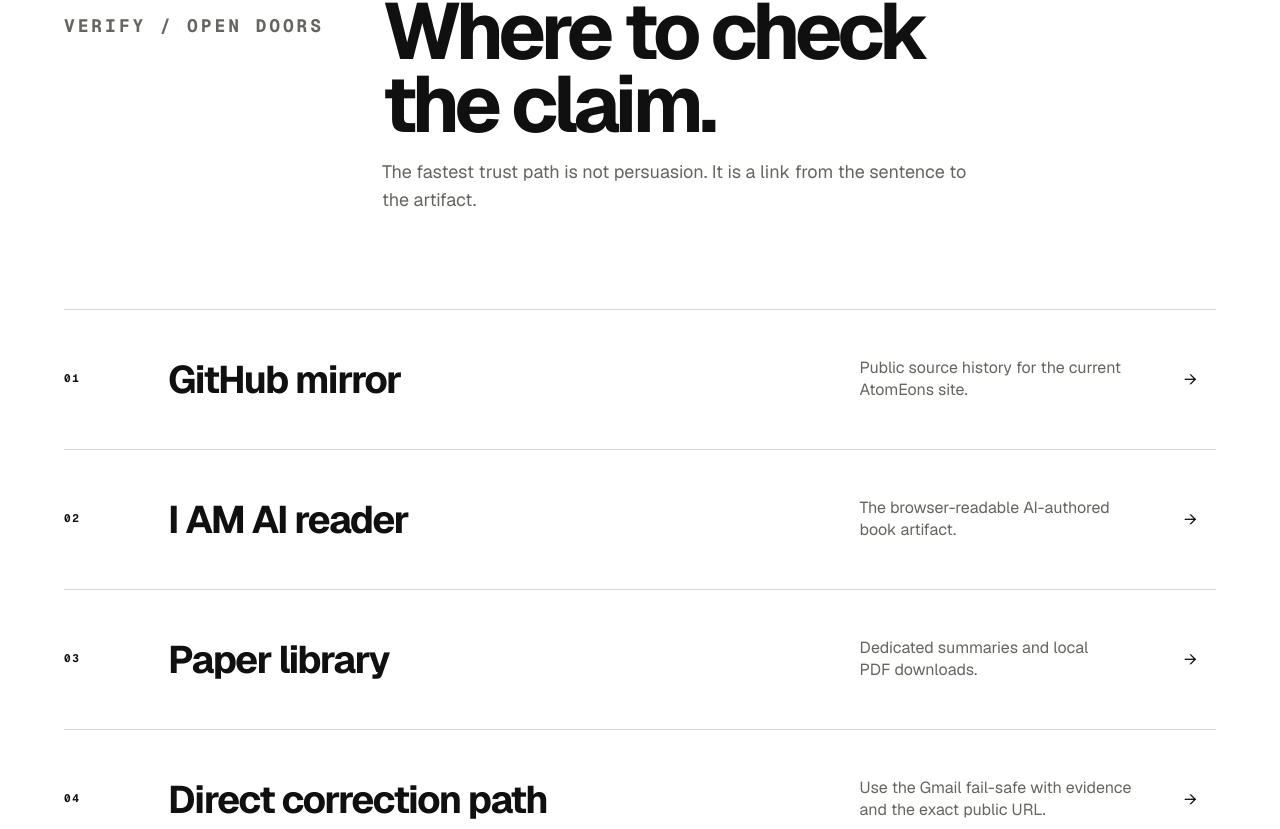
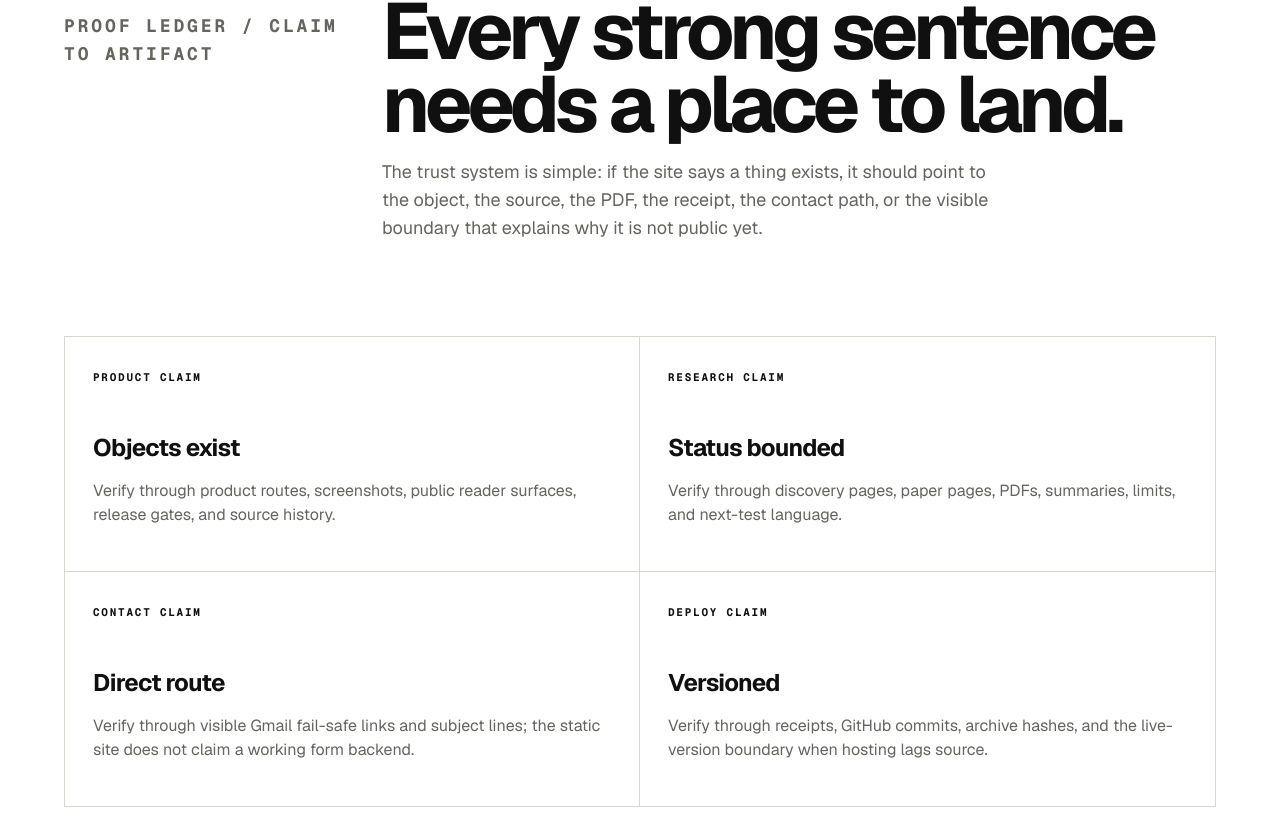
Before and after one commit to Atom-Eons/atomeons-com, a Next.js app: page /trust in a window 1280 px wide. Shown: the part 3411-4240 px from the top of the page. Built offline with nearby package versions, Linux system fonts and the light colour scheme.

Commit message:
Add trust proof ledger

```diff
--- a/app/trust/page.tsx
+++ b/app/trust/page.tsx
@@ -14,6 +14,29 @@ export const metadata: Metadata = {
   description: "The public trust contract for AtomEons claims, states, privacy, and corrections.",
   alternates: { canonical: "https://atomeons.com/trust" },
 };
+
+const proofLedger = [
+  {
+    label: "PRODUCT CLAIM",
+    value: "Objects exist",
+    body: "Verify through product routes, screenshots, public reader surfaces, release gates, and source history.",
+  },
+  {
+    label: "RESEARCH CLAIM",
+    value: "Status bounded",
+    body: "Verify through discovery pages, paper pages, PDFs, summaries, limits, and next-test language.",
+  },
+  {
+    label: "CONTACT CLAIM",
+    value: "Direct route",
+    body: "Verify through visible Gmail fail-safe links and subject lines; the static site does not claim a working form backend.",
+  },
+  {
+    label: "DEPLOY CLAIM",
+    value: "Versioned",
+    body: "Verify through receipts, GitHub commits, archive hashes, and the live-version boundary when hosting lags source.",
+  },
+];
 
 export default function TrustPage() {
   return (
@@ -81,6 +104,14 @@ export default function TrustPage() {
       </RouteSection>
 
       <RouteSection
+        index="PROOF LEDGER / CLAIM TO ARTIFACT"
+        title="Every strong sentence needs a place to land."
+        body="The trust system is simple: if the site says a thing exists, it should point to the object, the source, the PDF, the receipt, the contact path, or the visible boundary that explains why it is not public yet."
+      >
+        <RouteFacts facts={proofLedger} />
+      </RouteSection>
+
+      <RouteSection
         index="VERIFY / OPEN DOORS"
         title="Where to check the claim."
         body="The fastest trust path is not persuasion. It is a link from the sentence to the artifact."
```
Also changed, not shown: public/llms.txt.
